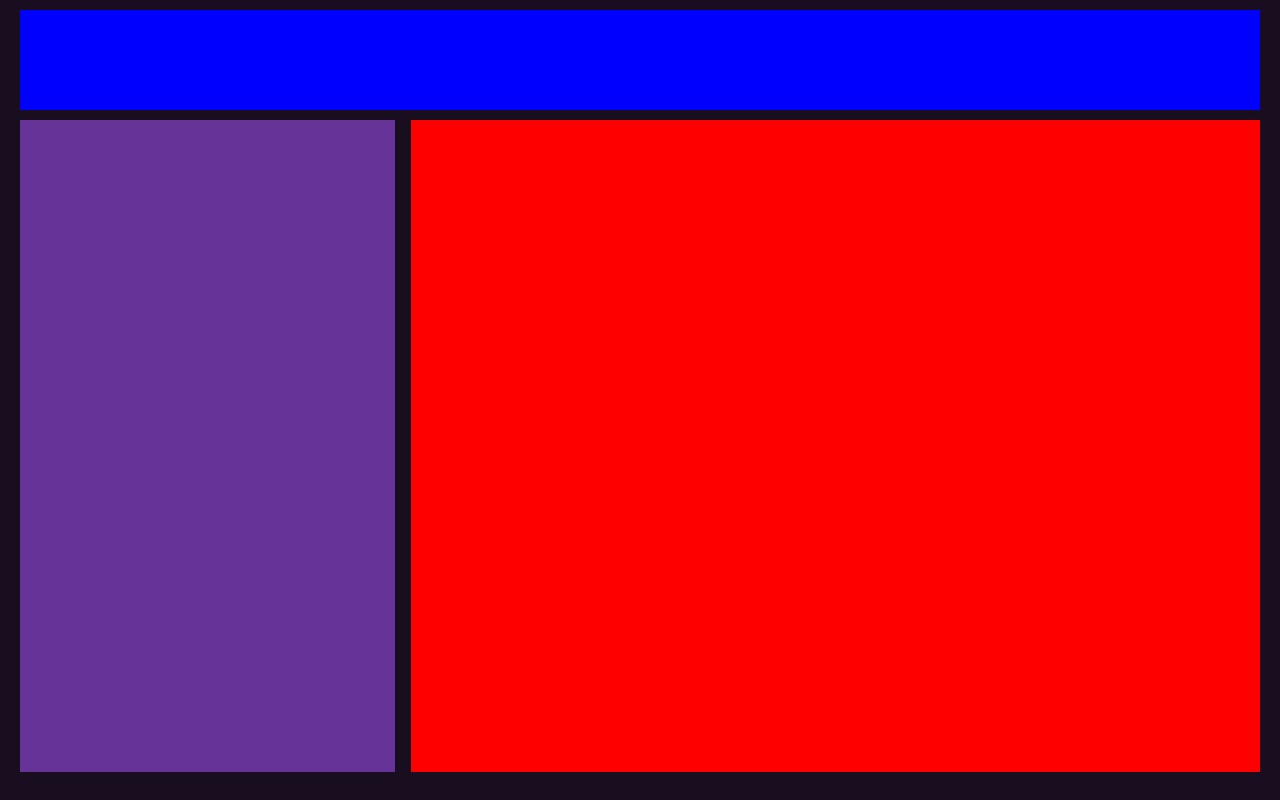
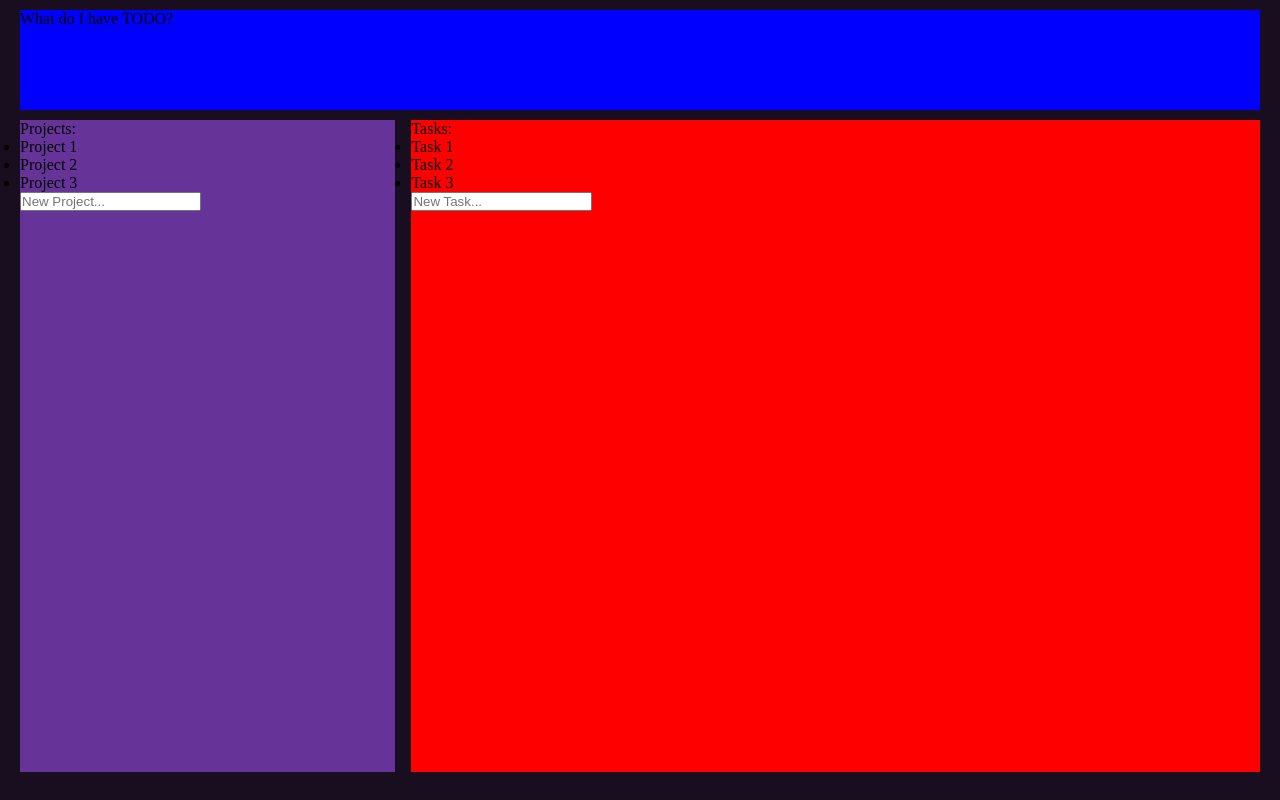
Before and after one commit to AFaraazK/ToDoList, a website built with webpack: page dist/index.html in a window 1280 px wide. Built offline with nearby package versions, Linux system fonts and the light colour scheme.

Commit message:
Add List Containers

```diff
--- a/dist/index.html
+++ b/dist/index.html
@@ -9,10 +9,26 @@
     <script defer src="main.js"></script>
 </head>
 <body>
-    <div class="headerBanner"></div>
+    <div class="headerBanner">What do I have <span class="todoTitle">TODO</span>?</div>
     <div class="container">
-        <div class="projectContainer"></div>
-        <div class="taskContainer"></div>
+        <div class="projectContainer">
+            <div class="projectHeader">Projects:</div>
+            <ul class="projectList">
+                <li>Project 1</li>
+                <li>Project 2</li>
+                <li>Project 3</li>
+            </ul>
+            <input type="text" class="newProject" placeholder="New Project...">
+        </div>
+        <div class="taskContainer">
+            <div class="taskHeader">Tasks:</div>
+            <ul class="taskList">
+                <li>Task 1</li>
+                <li>Task 2</li>
+                <li>Task 3</li>
+            </ul>
+            <input type="text" class="newTask" placeholder="New Task...">
+        </div>
     </div>
 </body>
 </html>
```
